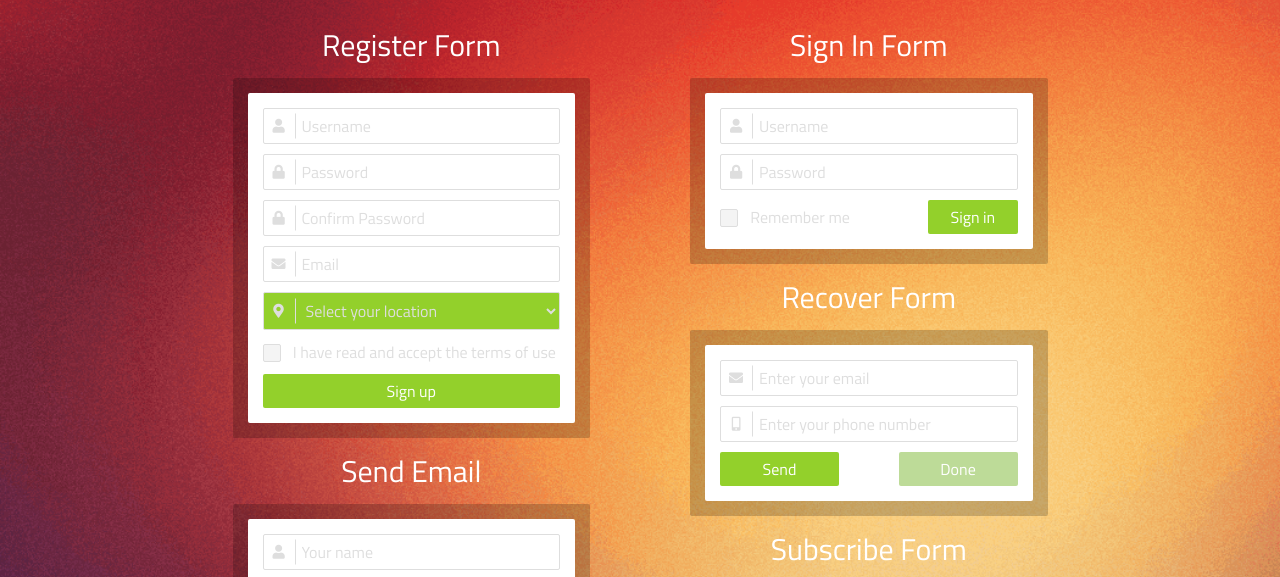
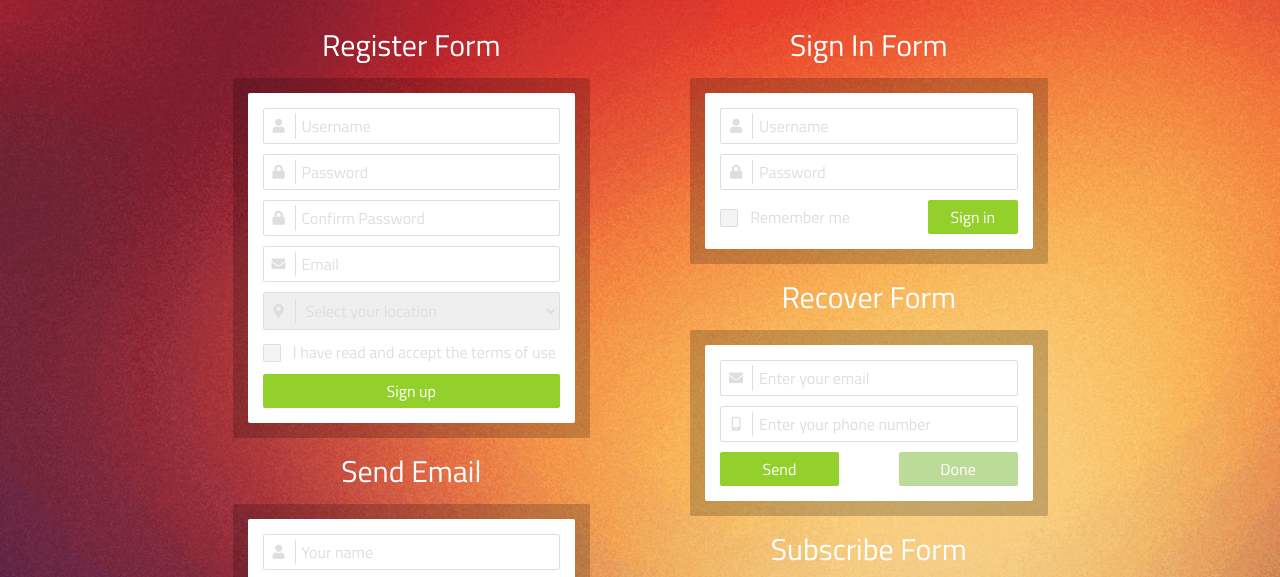
Before and after one commit to FocuSsmok/FocuSsmok.github.io, a website: page index.html in a window 1280 px wide. Shown: the part 153-730 px from the top of the page. Drawn offline with Linux system fonts and the light colour scheme.

Commit message:
Correcting select tag

```diff
--- a/src/scss/style.scss
+++ b/src/scss/style.scss
@@ -123,13 +123,11 @@ a {
         color: #93d02b;
     }
     @at-root &__option {
-        background-color: #93d02b;
         color: #dedede;
         font-size: 1.4rem;
     }
     @at-root select,
     select option {
-        background-color: #93d02b;
         color: #000000;
     }
 
```
Also changed, not shown: src/css/style.css.
